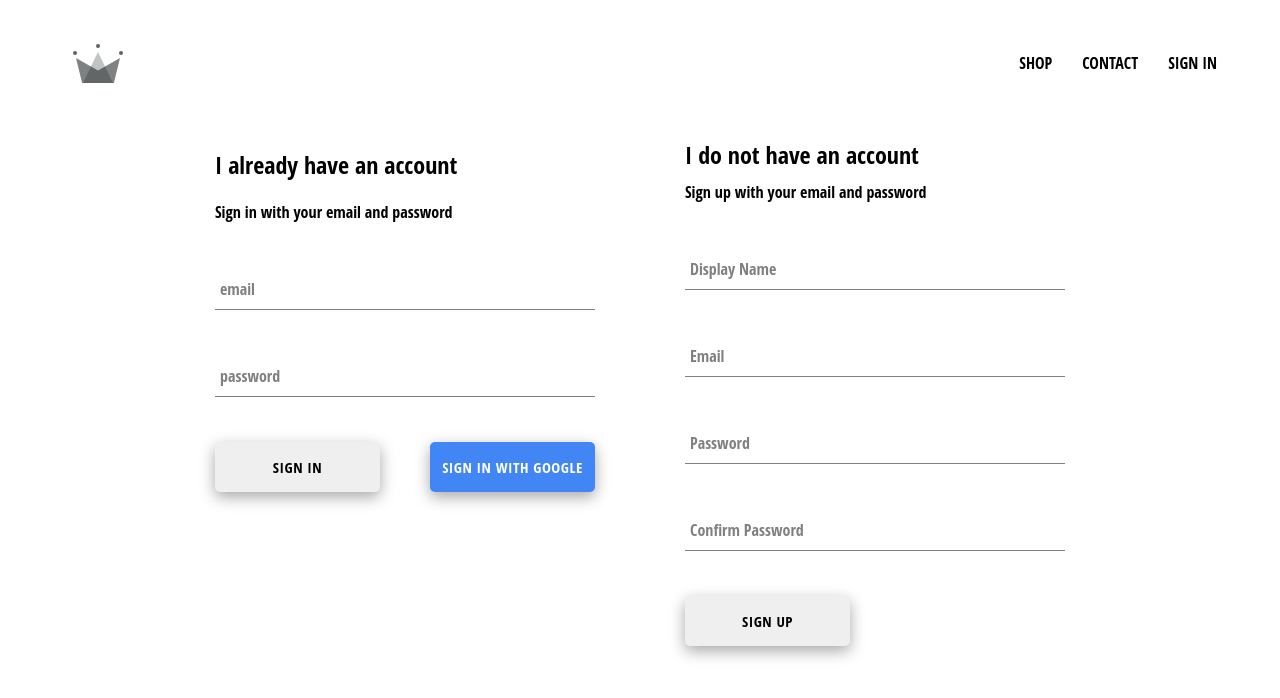
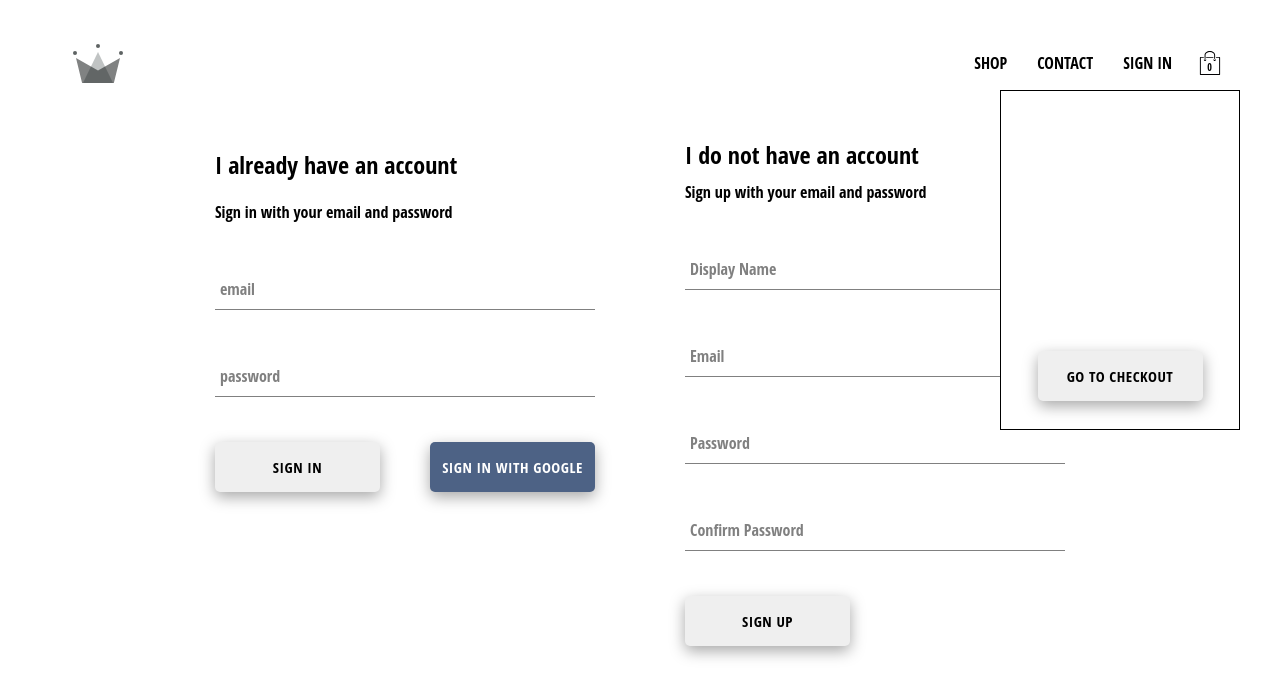
Before and after one commit to alitemel89/crwn-clothing, a React (Create React App) app: page /signin in a window 1280 px wide. Shown: the top 698 px of the page. Built offline with nearby package versions, Linux system fonts and the light colour scheme; no server answers; the HTML template or start-up script is replaced by a standard one.

Commit message:
add CardDropdown component

```diff
--- a/src/App.js
+++ b/src/App.js
@@ -29,6 +29,7 @@
         setCurrentUser(userAuth);
       }
     });
+
   }
 
   componentWillUnmount() {
--- /dev/null
+++ b/src/components/CartDropdown/CartDropdown.js
@@ -0,0 +1,18 @@
+import React from 'react';
+
+
+import CustomButton from '../CustomButton/CustomButton';
+import './CartDropdown.scss';
+
+
+const CartDropdown = () => {
+    return (
+        <div className='cart-dropdown'>
+            <div className="cart-items" />
+            <CustomButton>GO TO CHECKOUT</CustomButton>
+        </div>
+    )
+}
+
+
+export default CartDropdown;
--- /dev/null
+++ b/src/components/CartDropdown/CartDropdown.scss
@@ -0,0 +1,24 @@
+.cart-dropdown {
+    position: absolute;
+    width: 240px;
+    height: 340px;
+    display: flex;
+    flex-direction: column;
+    padding: 20px;
+    border: 1px solid black;
+    background-color: white;
+    top: 90px;
+    right: 40px;
+    z-index: 5;
+
+    .cart-items {
+      height: 240px;
+      display: flex;
+      flex-direction: column;
+    }
+
+    button {
+      margin: 0 auto;
+      display:block;
+    }
+}
--- /dev/null
+++ b/src/components/CartIcon/CartIcon.js
@@ -0,0 +1,17 @@
+import React from 'react';
+
+import { ReactComponent as ShoppingIcon } from '../../assets/shopping-bag.svg';
+
+import './CartIcon.scss';
+
+
+const CartIcon = () => {
+    return (
+        <div className="cart-icon">
+            <ShoppingIcon className="shopping-icon" />
+            <span className="item-count">0</span>
+        </div>
+    )
+}
+
+export default CartIcon;
--- /dev/null
+++ b/src/components/CartIcon/CartIcon.scss
@@ -0,0 +1,21 @@
+.cart-icon {
+  width: 45px;
+  height: 45px;
+  position: relative;
+  display: flex;
+  align-items: center;
+  justify-content: center;
+  cursor: pointer;
+
+  .shopping-icon {
+    width: 24px;
+    height: 24px;
+  }
+
+  .item-count {
+    position: absolute;
+    font-size: 10px;
+    font-weight: bold;
+    bottom: 12px;
+  }
+}
--- a/src/components/CustomButton/CustomButton.js
+++ b/src/components/CustomButton/CustomButton.js
@@ -1,10 +1,12 @@
 import React, { Children } from 'react';
 import './CustomButton.scss'
 
-export const CustomButton = ({ children, isGoogleSignIn, ...otherProps}) => {
+const CustomButton = ({ children, isGoogleSignIn, ...otherProps}) => {
     return (
         <div>
             <button className={`${isGoogleSignIn ? 'google-sign-in' : ''} btn`} {...otherProps}>{children}</button>
         </div>
     )
 }
+
+export default CustomButton;
--- a/src/components/CustomButton/CustomButton.scss
+++ b/src/components/CustomButton/CustomButton.scss
@@ -17,7 +17,7 @@
   font-weight: bolder;
 
   &.google-sign-in {
-      background-color: #4285f4;
+      background-color: #4d6285;
       color: white;
       border: none;
   }
@@ -44,7 +44,7 @@
   }
 
   &:hover::after {
-    transform: scale(1.01, 1);
+    transform: scale(1, 1.01);
     border-radius: 5px;
   }
 
--- a/src/components/Header/Header.js
+++ b/src/components/Header/Header.js
@@ -2,6 +2,8 @@
 import { Link } from "react-router-dom";
 import { auth } from '../../firebase/FirebaseUtils';
 import { connect } from 'react-redux';
+import CartIcon from '../CartIcon/CartIcon';
+import CartDropdown from '../CartDropdown/CartDropdown';
 
 import "./Header.scss";
 
@@ -28,7 +30,9 @@
                 SIGN IN
             </Link>
         }
+        <CartIcon />
       </div>
+      <CartDropdown />
     </div>
   );
 };
--- a/src/components/SignIn/SignIn.js
+++ b/src/components/SignIn/SignIn.js
@@ -1,7 +1,7 @@
 import React, { useReducer } from "react";
 import "./SignIn.scss";
 import FormInput from "../FormInput/FormInput";
-import { CustomButton } from "../CustomButton/CustomButton";
+import CustomButton from "../CustomButton/CustomButton";
 import { auth, signInWithGoogle } from '../../firebase/FirebaseUtils';
 
 class SignIn extends React.Component {
--- a/src/components/SignUp/SignUp.js
+++ b/src/components/SignUp/SignUp.js
@@ -1,7 +1,7 @@
 import React from 'react';
 
 import FormInput from '../FormInput/FormInput';
-import { CustomButton } from "../CustomButton/CustomButton";
+import CustomButton from "../CustomButton/CustomButton";
 
 import { auth, createUserProfileDocument } from '../../firebase/FirebaseUtils';
 
```
Also changed, not shown: src/assets/shopping-bag.svg (added).
